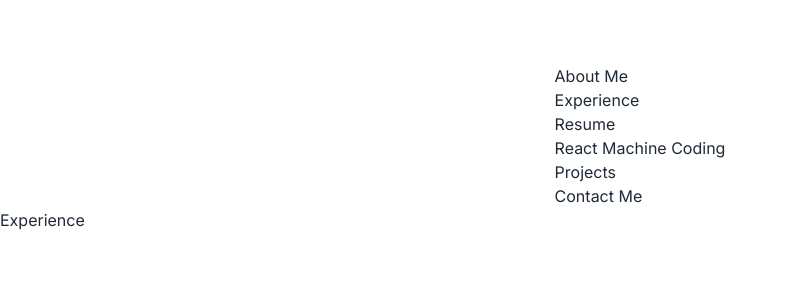
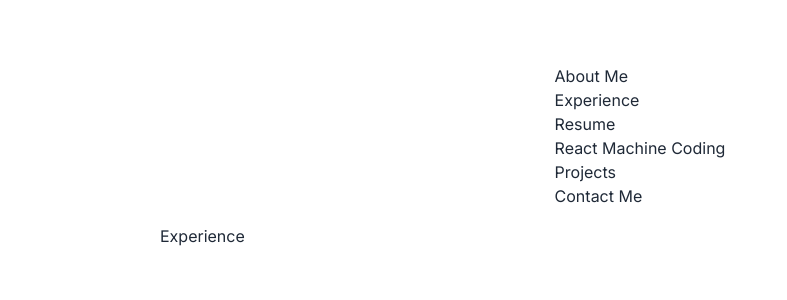
Before and after one commit to Surya-Thombare/react-folio, a Next.js app: page /experience in a window 1280 px wide. Shown: the top 300 px of the page, without its empty margins (0-787 px from the left). Built offline with nearby package versions, Linux system fonts and the light colour scheme.

Commit message:
layout alignment

```diff
--- a/app/layout.js
+++ b/app/layout.js
@@ -12,11 +12,11 @@ export const metadata = {
 export default function RootLayout({ children }) {
   return (
     <html lang="en">
-      <body className={`${inter.className} max-w-7xl`}>
-        <div className="mt-16 flex justify-center align-middle">
+      <body className={`${inter.className}`}>
+        <div className="mt-16 flex justify-center">
           <MenuSlider />
         </div>
-        {children}
+        <div className="mx-auto w-9/12 mt-4">{children}</div>
       </body>
     </html>
   );
```
